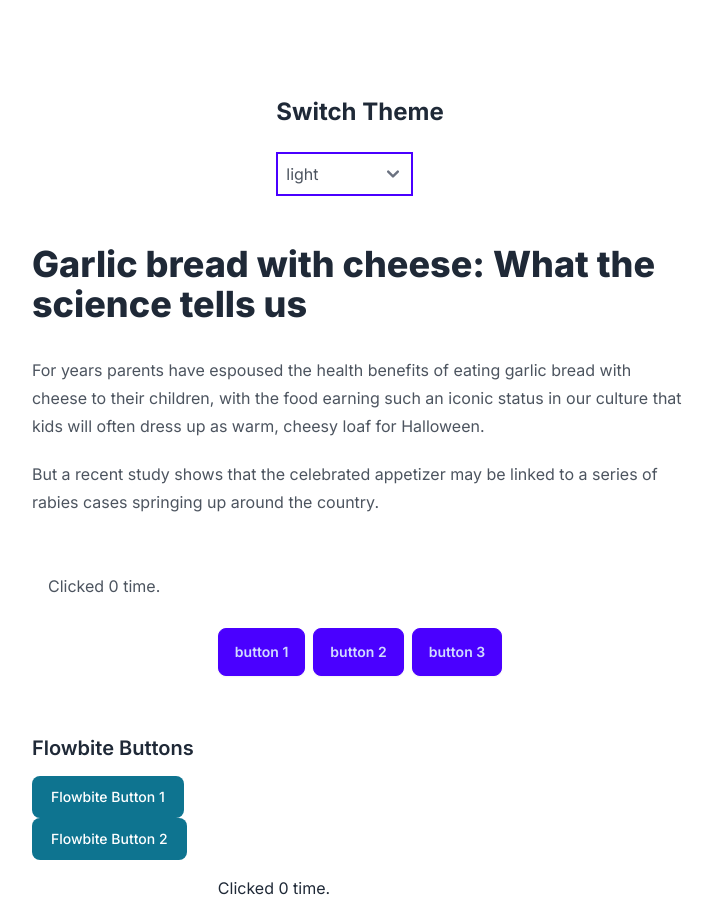
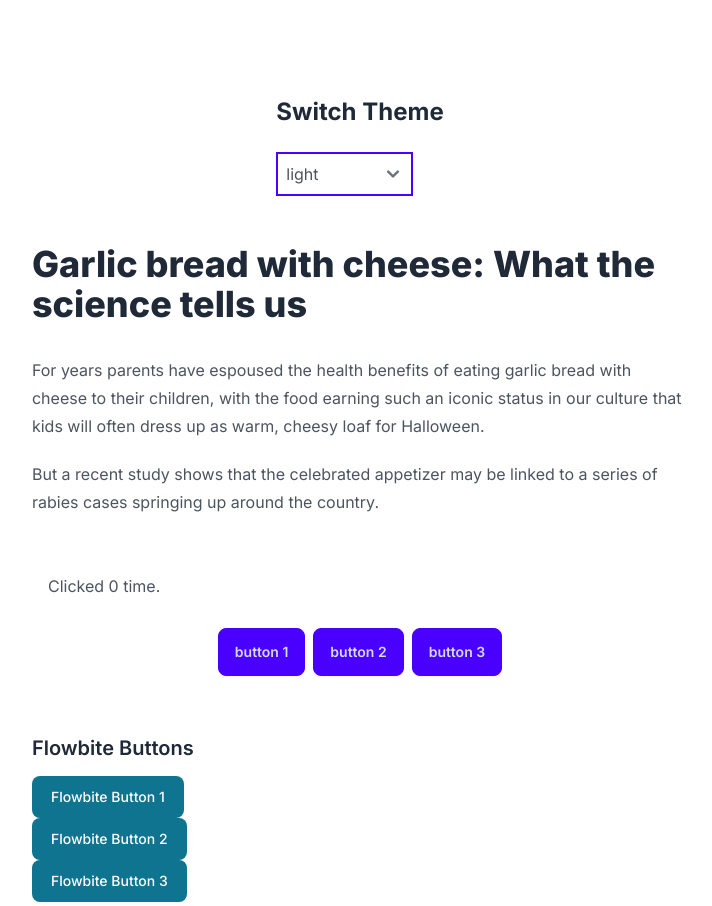
Before and after one commit to joechoi-git/typescript-nextjs-tailwind-daisyui-starter, a Next.js app: page / in a window 1280 px wide. Shown: the top 906 px of the page, without its empty margins (280-992 px from the left). Built offline with nearby package versions, Linux system fonts and the light colour scheme.

Commit message:
flowbite update

```diff
--- a/src/app/page.tsx
+++ b/src/app/page.tsx
@@ -33,6 +33,7 @@ export default function Home() {
                 <h3>Flowbite Buttons</h3>
                 <Button>Flowbite Button 1</Button>
                 <Button>Flowbite Button 2</Button>
+                <Button>Flowbite Button 3</Button>
             </article>
 
             <Buttons />
```
